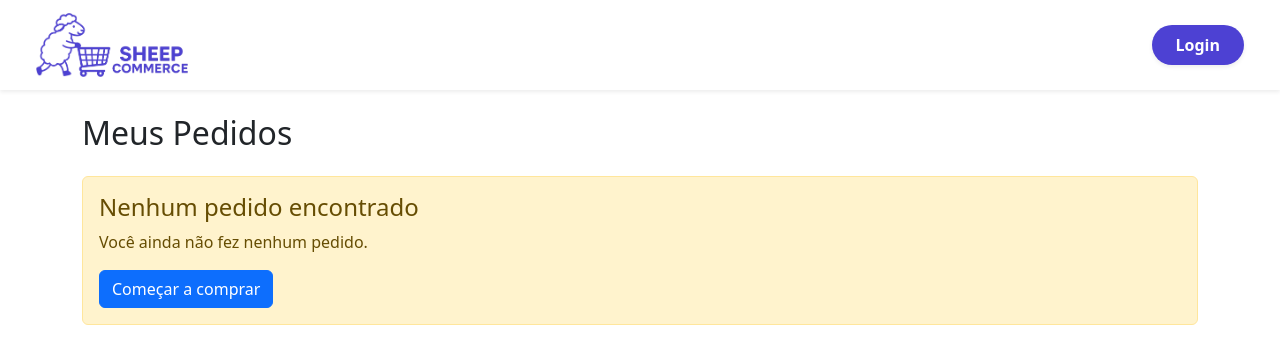
After one commit to sfrederico/web2-ecommerce, a PHP site: page /views/pedidos/meus-pedidos.php in a window 1280 px wide. The commit adds this page. Shown: the top 364 px of the page. Run offline with PHP 8.4, Linux system fonts and the light colour scheme.

Commit message:
feat(pedido): :sparkles: Adicionar funcionalidade de listagem de pedidos confirmados para o cliente
* Implementa o método `listarMeusPedidos` na classe `PedidoController` para exibir pedidos confirmados do cliente.
* Cria a view `meus-pedidos.php` para apresentar os detalhes dos pedidos.
* Adiciona a classe `PedidoService` para processar e formatar os dados dos pedidos.
* Atualiza a classe `PedidoDao` para buscar pedidos confirmados no banco de dados.

```diff
--- a/src/views/comum/header.php
+++ b/src/views/comum/header.php
@@ -20,6 +20,9 @@
                     </li>
                     <?php if ($_SESSION['user']['papel'] === 'cliente'): ?>
                         <li class="nav-item">
+                            <a class="nav-link btn rounded-pill px-4 fw-semibold shadow-sm me-2" href="/meus-pedidos.php" style="background: white; border: 2px solid #4d41d3; color: #4d41d3;">Meus Pedidos</a>
+                        </li>
+                        <li class="nav-item">
                             <a class="nav-link btn rounded-pill px-4 fw-semibold shadow-sm" href="/carrinho.php" style="background: white; border: 2px solid #4d41d3; color: #4d41d3;">Carrinho</a>
                         </li>
                     <?php endif; ?>
--- /dev/null
+++ b/src/views/pedidos/meus-pedidos.php
@@ -0,0 +1,72 @@
+<!DOCTYPE html>
+<html lang="en">
+<head>
+    <meta charset="UTF-8">
+    <meta name="viewport" content="width=device-width, initial-scale=1.0">
+    <title>Meus Pedidos</title>
+    <!-- Bootstrap -->
+    <link href="https://cdn.jsdelivr.net/npm/bootstrap@5.3.0/dist/css/bootstrap.min.css" rel="stylesheet">
+    <script src="https://cdn.jsdelivr.net/npm/bootstrap@5.3.0/dist/js/bootstrap.bundle.min.js"></script>
+</head>
+<body>
+    <?php require_once __DIR__ . '/../comum/header.php'; ?>
+
+    <div class="container mt-4">
+        <div class="row">
+            <div class="col-12">
+                <h2>Meus Pedidos</h2>
+
+                <?php if (isset($_SESSION['erro'])): ?>
+                    <div class="alert alert-danger"><?= $_SESSION['erro'] ?></div>
+                    <?php unset($_SESSION['erro']); ?>
+                <?php endif; ?>
+
+                <?php if (empty($pedidos)): ?>
+                    <div class="alert alert-warning mt-4">
+                        <h4>Nenhum pedido encontrado</h4>
+                        <p>Você ainda não fez nenhum pedido.</p>
+                        <a href="/" class="btn btn-primary">Começar a comprar</a>
+                    </div>
+                <?php else: ?>
+                    <div class="mt-4">
+                        <?php foreach ($pedidos as $pedido): ?>
+                            <div class="card mb-3">
+                                <div class="card-body">
+                                    <div class="row align-items-center">
+                                        <div class="col-md-2">
+                                            <h6 class="card-title mb-1">Pedido</h6>
+                                            <p class="mb-0 fw-bold"><?= htmlspecialchars($pedido['numero']) ?></p>
+                                        </div>
+                                        <div class="col-md-2">
+                                            <h6 class="mb-1 text-muted">Data do Pedido</h6>
+                                            <p class="mb-0"><?= $pedido['data_pedido'] ?></p>
+                                        </div>
+                                        <div class="col-md-2">
+                                            <h6 class="mb-1 text-muted">Status</h6>
+                                            <span class="badge bg-<?= $pedido['status_cor'] ?> fs-6">
+                                                <?= $pedido['status_texto'] ?>
+                                            </span>
+                                        </div>
+                                        <div class="col-md-2">
+                                            <h6 class="mb-1 text-muted">Valor Total</h6>
+                                            <p class="mb-0 fw-bold text-success">R$ <?= $pedido['valor_total'] ?></p>
+                                        </div>
+                                        <div class="col-md-2">
+                                            <h6 class="mb-1 text-muted">Data Entrega</h6>
+                                            <p class="mb-0"><?= $pedido['data_entrega'] ?></p>
+                                        </div>
+                                        <div class="col-md-2 text-end">
+                                            <a href="/pedido-detalhes.php?id=<?= $pedido['id'] ?>"
+                                               class="btn btn-primary">Ver Detalhes</a>
+                                        </div>
+                                    </div>
+                                </div>
+                            </div>
+                        <?php endforeach; ?>
+                    </div>
+                <?php endif; ?>
+            </div>
+        </div>
+    </div>
+</body>
+</html>
```
Also changed, not shown: src/controllers/PedidoController.php (added, +26 -0 lines), src/dao/PedidoDao.php (+32 -2 lines), src/meus-pedidos.php (added, +21 -0 lines), src/services/PedidoService.php (added, +48 -0 lines), src/views/carrinho/index.php (+8 -0 lines).
